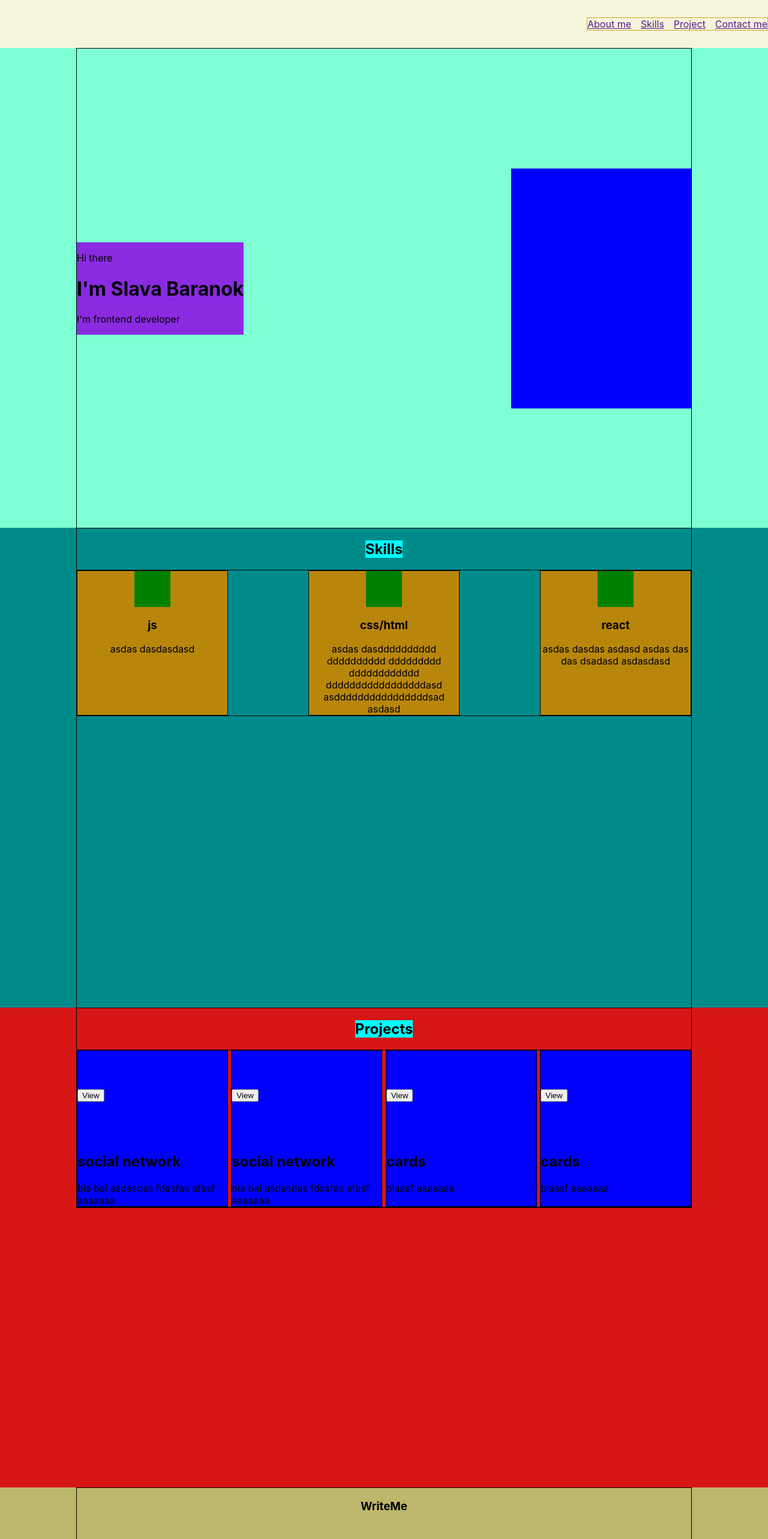
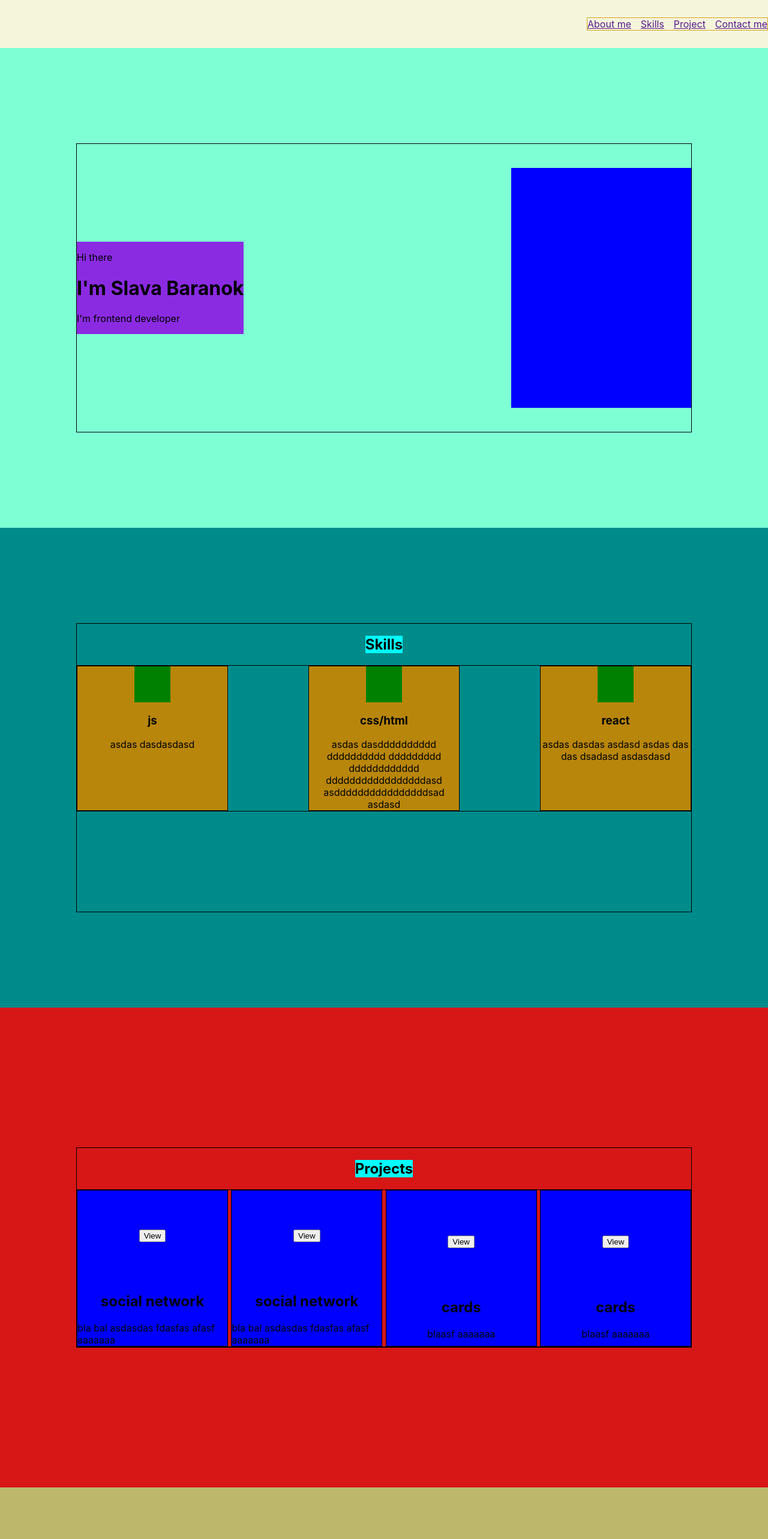
Before and after one commit to mr-Freeman-S/portfolio, a React (Create React App) app: page / in a window 1280 px wide. Shown: the top 2566 px of the page at 60% size. Built offline with nearby package versions, Linux system fonts and the light colour scheme.

Commit message:
refactoring and add margin in container

```diff
--- a/src/common/styles/Container.module.css
+++ b/src/common/styles/Container.module.css
@@ -1,9 +1,11 @@
+
 .wrapper {
     border: 1px solid;
     width: 80%;
-    height: 100%;
+    height: 60%;
     margin: 0 auto;
     display: flex;
     align-items: center;
     justify-content: space-between;
+
 }
--- a/src/components/ContactForm/ContactForm.module.css
+++ b/src/components/ContactForm/ContactForm.module.css
@@ -1,6 +1,8 @@
 .wrapper {
     height: 100vh;
     background-color: darkkhaki;
+    display: flex;
+    align-items: center;
 }
 
 .formWrapper {
@@ -14,6 +16,8 @@
     height: 300px;
     justify-content: space-between;
     width: 60%;
+    min-width: 277px;
+    max-width: 450px;
 }
 
 .name {
--- a/src/components/Footer/Footer.js
+++ b/src/components/Footer/Footer.js
@@ -14,7 +14,7 @@ const Footer = () => {
                     <FooterItem/>
                     <FooterItem/>
                 </div>
-                <h3>©2022 All right reserved </h3>
+                <span>©2022 All right reserved </span>
             </div>
         </div>
     );
--- a/src/components/Footer/Footer.module.css
+++ b/src/components/Footer/Footer.module.css
@@ -2,6 +2,8 @@
     height: 20vh;
     background-color: green;
     min-height: 200px;
+    display: flex;
+    align-items: center;
 }
 
 .container {
--- a/src/components/aboutMe/AboutMe.module.css
+++ b/src/components/aboutMe/AboutMe.module.css
@@ -1,14 +1,9 @@
-@media screen and (max-width: 750px) {
-    .container {
-        flex-direction: column;
-        align-items: center;
-    }
-}
 
 .about {
     height: 100vh;
     background-color: aquamarine;
-
+    display: flex;
+    align-items: center;
 
 }
 
--- a/src/components/myProjects/MyProjects.module.css
+++ b/src/components/myProjects/MyProjects.module.css
@@ -1,6 +1,8 @@
 .wrapper {
     min-height: 100vh;
     background-color: #d71616;
+    display: flex;
+    align-items: center;
 }
 .projectWrapper {
     border: 1px solid;
@@ -8,6 +10,8 @@
     width: 100%;
     justify-content: space-between;
     flex-wrap: wrap;
+
+
 }
 .container {
     flex-direction: column;
--- a/src/components/myProjects/project/Project.module.css
+++ b/src/components/myProjects/project/Project.module.css
@@ -2,10 +2,13 @@
     border: 1px solid;
     background-color: blue;
     width: 250px;
+    display: flex;
+    flex-direction: column;
+    justify-content: center;
+    align-items: center;
 }
 
 .imgProject {
-
     height: 150px;
     width: 190px;
     display: flex;
--- a/src/components/skills/Skills.module.css
+++ b/src/components/skills/Skills.module.css
@@ -2,6 +2,8 @@
 .wrapper {
     height: 100vh;
     background-color: darkcyan;
+    display: flex;
+    align-items: center;
 }
 .container {
     flex-direction: column;
```
